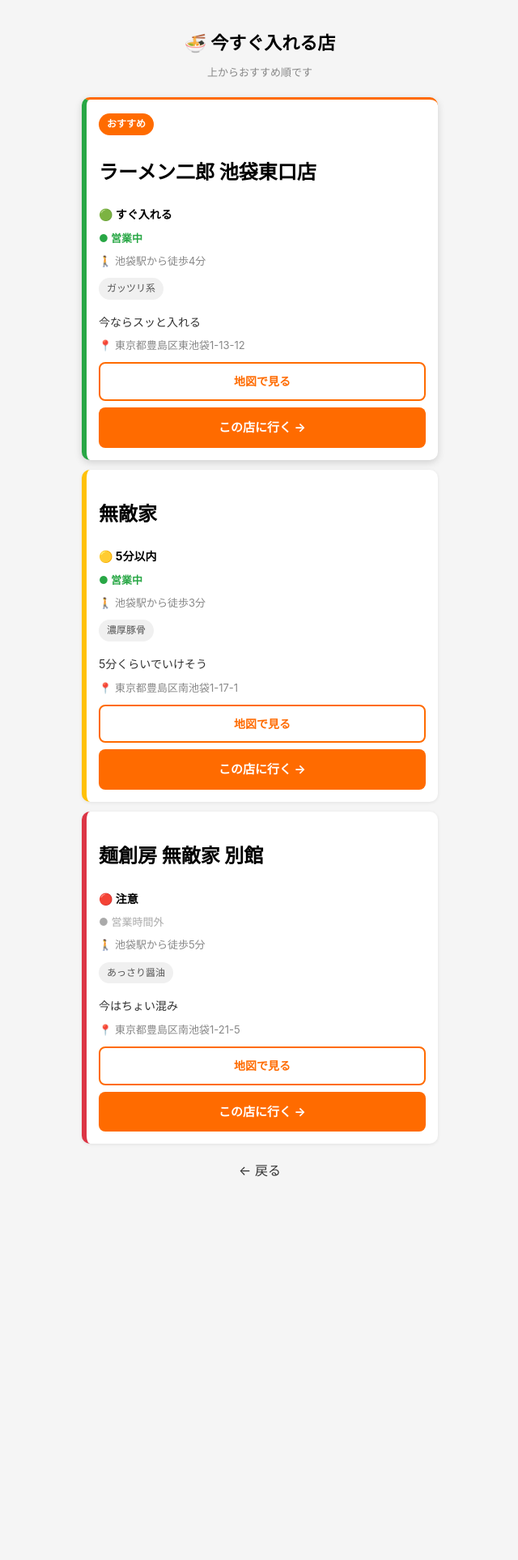
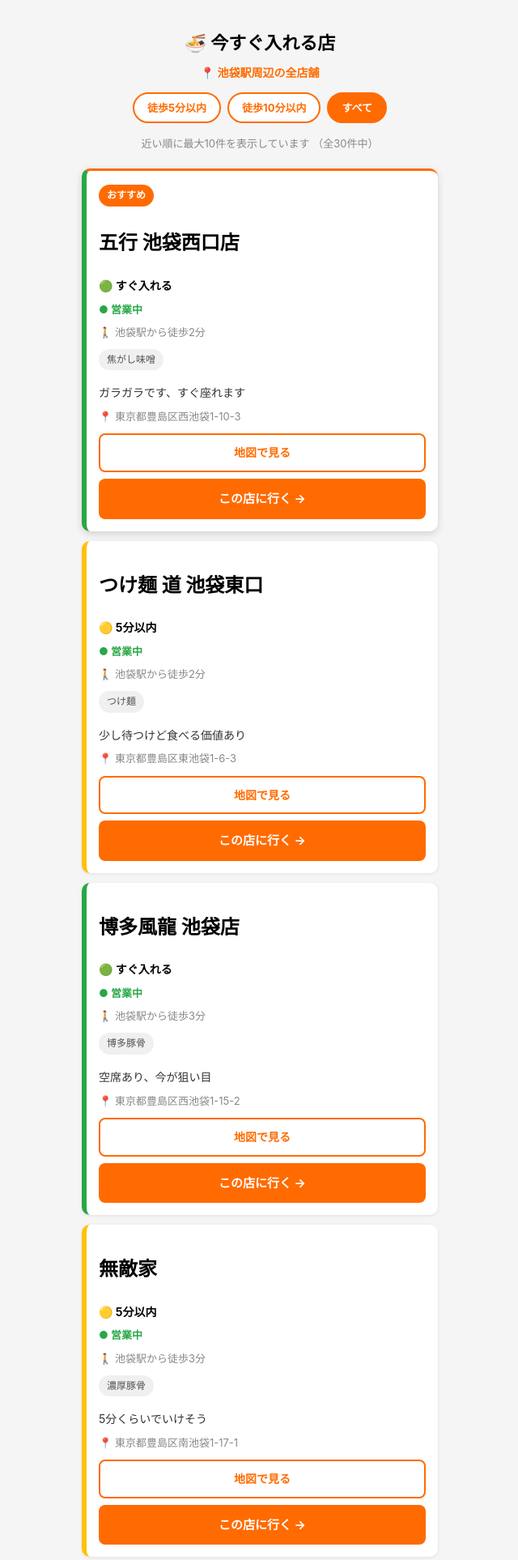
Before and after one commit to gorindo/no-wait-ramen, a Flask app: page /result in a window 1280 px wide. Shown: the top 1926 px of the page at 81% size, without its empty margins (319-959 px from the left). Before the commit the page ends 1453 px from the top, so only its background shows below. Run offline with Flask 3, Linux system fonts and the light colour scheme.

Commit message:
save current state

```diff
--- a/app.py
+++ b/app.py
@@ -1,18 +1,44 @@
-from flask import Flask, render_template
+from flask import Flask, render_template, request
 
 app = Flask(__name__)
 
-# 仮データ（ハードコード）
+# 表示件数の上限（将来的にここを変更するだけで調整可能）
+MAX_DISPLAY = 10
+
+# 仮データ（池袋駅徒歩圏）
 ramen_shops = [
     {
-        "name": "ラーメン二郎 池袋東口店",
+        "name": "五行 池袋西口店",
         "wait_level": "green",
-        "comment": "今ならスッと入れる",
-        "address": "東京都豊島区東池袋1-13-12",
-        "map_url": "https://maps.google.com/?q=ラーメン二郎+池袋東口店",
+        "comment": "ガラガラです、すぐ座れます",
+        "address": "東京都豊島区西池袋1-10-3",
+        "map_url": "https://maps.google.com/?q=五行+池袋西口",
         "is_open": True,
-        "walk_time": "池袋駅から徒歩4分",
-        "tag": "ガッツリ系"
+        "walk_time": "池袋駅から徒歩2分",
+        "walk_minutes": 2,
+        "tag": "焦がし味噌"
+    },
+    {
+        "name": "つけ麺 道 池袋東口",
+        "wait_level": "yellow",
+        "comment": "少し待つけど食べる価値あり",
+        "address": "東京都豊島区東池袋1-6-3",
+        "map_url": "https://maps.google.com/?q=つけ麺+道+池袋東口",
+        "is_open": True,
+        "walk_time": "池袋駅から徒歩2分",
+        "walk_minutes": 2,
+        "tag": "つけ麺"
+    },
+    {
+        "name": "博多風龍 池袋店",
+        "wait_level": "green",
+        "comment": "空席あり、今が狙い目",
+        "address": "東京都豊島区西池袋1-15-2",
+        "map_url": "https://maps.google.com/?q=博多風龍+池袋",
+        "is_open": True,
+        "walk_time": "池袋駅から徒歩3分",
+        "walk_minutes": 3,
+        "tag": "博多豚骨"
     },
     {
         "name": "無敵家",
@@ -22,7 +48,74 @@
         "map_url": "https://maps.google.com/?q=無敵家+池袋",
         "is_open": True,
         "walk_time": "池袋駅から徒歩3分",
+        "walk_minutes": 3,
         "tag": "濃厚豚骨"
+    },
+    {
+        "name": "麺屋 武蔵 池袋店",
+        "wait_level": "red",
+        "comment": "行列あり、20分待ちくらい",
+        "address": "東京都豊島区南池袋1-16-10",
+        "map_url": "https://maps.google.com/?q=麺屋+武蔵+池袋",
+        "is_open": True,
+        "walk_time": "池袋駅から徒歩3分",
+        "walk_minutes": 3,
+        "tag": "濃厚煮干し"
+    },
+    {
+        "name": "ラーメン二郎 池袋東口店",
+        "wait_level": "green",
+        "comment": "今ならスッと入れる",
+        "address": "東京都豊島区東池袋1-13-12",
+        "map_url": "https://maps.google.com/?q=ラーメン二郎+池袋東口店",
+        "is_open": True,
+        "walk_time": "池袋駅から徒歩4分",
+        "walk_minutes": 4,
+        "tag": "ガッツリ系"
+    },
+    {
+        "name": "頑者 池袋店",
+        "wait_level": "yellow",
+        "comment": "数人並んでる、10分くらい",
+        "address": "東京都豊島区東池袋1-12-6",
+        "map_url": "https://maps.google.com/?q=頑者+池袋",
+        "is_open": True,
+        "walk_time": "池袋駅から徒歩4分",
+        "walk_minutes": 4,
+        "tag": "家系"
+    },
+    {
+        "name": "らーめん壱角家 池袋西口店",
+        "wait_level": "yellow",
+        "comment": "カウンター埋まり気味",
+        "address": "東京都豊島区西池袋2-28-7",
+        "map_url": "https://maps.google.com/?q=壱角家+池袋西口",
+        "is_open": True,
+        "walk_time": "池袋駅から徒歩4分",
+        "walk_minutes": 4,
+        "tag": "家系"
+    },
+    {
+        "name": "鷹の目 池袋",
+        "wait_level": "green",
+        "comment": "今すぐ入れます",
+        "address": "東京都豊島区西池袋2-18-4",
+        "map_url": "https://maps.google.com/?q=鷹の目+池袋",
+        "is_open": False,
+        "walk_time": "池袋駅から徒歩5分",
+        "walk_minutes": 5,
+        "tag": "塩ラーメン"
+    },
+    {
+        "name": "らあめん花月嵐 池袋店",
+        "wait_level": "green",
+        "comment": "混んでないです",
+        "address": "東京都豊島区東池袋1-28-5",
+        "map_url": "https://maps.google.com/?q=花月嵐+池袋",
+        "is_open": True,
+        "walk_time": "池袋駅から徒歩5分",
+        "walk_minutes": 5,
+        "tag": "チェーン・味噌"
     },
     {
         "name": "麺創房 無敵家 別館",
@@ -32,17 +125,253 @@
         "map_url": "https://maps.google.com/?q=麺創房+無敵家+別館+池袋",
         "is_open": False,
         "walk_time": "池袋駅から徒歩5分",
+        "walk_minutes": 5,
         "tag": "あっさり醤油"
+    },
+    {
+        "name": "鶏白湯ラーメン 鳥の庄",
+        "wait_level": "green",
+        "comment": "空いてます、すぐ入れます",
+        "address": "東京都豊島区西池袋3-26-5",
+        "map_url": "https://maps.google.com/?q=鶏白湯ラーメン+鳥の庄+池袋",
+        "is_open": True,
+        "walk_time": "池袋駅から徒歩6分",
+        "walk_minutes": 6,
+        "tag": "鶏白湯"
+    },
+    {
+        "name": "東京豚骨拉麺 ばんから 池袋店",
+        "wait_level": "yellow",
+        "comment": "少し待ちあり、回転は普通",
+        "address": "東京都豊島区東池袋1-23-14",
+        "map_url": "https://maps.google.com/?q=ばんから+池袋",
+        "is_open": True,
+        "walk_time": "池袋駅から徒歩6分",
+        "walk_minutes": 6,
+        "tag": "豚骨醤油"
+    },
+    {
+        "name": "麺屋 こころ 池袋",
+        "wait_level": "green",
+        "comment": "すんなり入れました",
+        "address": "東京都豊島区東池袋2-3-7",
+        "map_url": "https://maps.google.com/?q=麺屋+こころ+池袋",
+        "is_open": True,
+        "walk_time": "池袋駅から徒歩6分",
+        "walk_minutes": 6,
+        "tag": "醤油ラーメン"
+    },
+    {
+        "name": "池袋大勝軒",
+        "wait_level": "yellow",
+        "comment": "少し並んでるけど回転早め",
+        "address": "東京都豊島区南池袋2-42-7",
+        "map_url": "https://maps.google.com/?q=池袋大勝軒",
+        "is_open": True,
+        "walk_time": "池袋駅から徒歩7分",
+        "walk_minutes": 7,
+        "tag": "もりそば・つけ麺"
+    },
+    {
+        "name": "麺屋 一燈 池袋",
+        "wait_level": "red",
+        "comment": "大人気、列がのびてます",
+        "address": "東京都豊島区南池袋2-26-7",
+        "map_url": "https://maps.google.com/?q=麺屋+一燈+池袋",
+        "is_open": True,
+        "walk_time": "池袋駅から徒歩8分",
+        "walk_minutes": 8,
+        "tag": "煮干し醤油"
+    },
+    {
+        "name": "凪 煮干しそば 池袋",
+        "wait_level": "red",
+        "comment": "外まで並んでます",
+        "address": "東京都豊島区南池袋2-7-11",
+        "map_url": "https://maps.google.com/?q=凪+煮干しそば+池袋",
+        "is_open": True,
+        "walk_time": "池袋駅から徒歩8分",
+        "walk_minutes": 8,
+        "tag": "煮干し"
+    },
+    {
+        "name": "ソラノイロ 池袋",
+        "wait_level": "green",
+        "comment": "穴場です、すぐ座れます",
+        "address": "東京都豊島区南池袋2-18-5",
+        "map_url": "https://maps.google.com/?q=ソラノイロ+池袋",
+        "is_open": True,
+        "walk_time": "池袋駅から徒歩8分",
+        "walk_minutes": 8,
+        "tag": "ベジ・塩"
+    },
+    {
+        "name": "麺処 花田 池袋店",
+        "wait_level": "green",
+        "comment": "待ちなし、静かです",
+        "address": "東京都豊島区東池袋2-14-3",
+        "map_url": "https://maps.google.com/?q=麺処+花田+池袋",
+        "is_open": True,
+        "walk_time": "池袋駅から徒歩9分",
+        "walk_minutes": 9,
+        "tag": "味噌ラーメン"
+    },
+    {
+        "name": "麺や 七彩 池袋",
+        "wait_level": "yellow",
+        "comment": "少し待ちあり",
+        "address": "東京都豊島区東池袋2-56-3",
+        "map_url": "https://maps.google.com/?q=麺や+七彩+池袋",
+        "is_open": True,
+        "walk_time": "池袋駅から徒歩9分",
+        "walk_minutes": 9,
+        "tag": "手打ち中華そば"
+    },
+    {
+        "name": "中華そば 青葉 池袋",
+        "wait_level": "yellow",
+        "comment": "ほどよく混んでる感じ",
+        "address": "東京都豊島区南池袋3-12-8",
+        "map_url": "https://maps.google.com/?q=中華そば+青葉+池袋",
+        "is_open": True,
+        "walk_time": "池袋駅から徒歩10分",
+        "walk_minutes": 10,
+        "tag": "中華そば"
+    },
+    {
+        "name": "担々麺 吉虎 池袋",
+        "wait_level": "green",
+        "comment": "空いてます",
+        "address": "東京都豊島区西池袋4-5-9",
+        "map_url": "https://maps.google.com/?q=担々麺+吉虎+池袋",
+        "is_open": True,
+        "walk_time": "池袋駅から徒歩11分",
+        "walk_minutes": 11,
+        "tag": "担々麺"
+    },
+    {
+        "name": "とんこつラーメン 天神 池袋",
+        "wait_level": "green",
+        "comment": "ゆったり食べられます",
+        "address": "東京都豊島区東池袋3-8-12",
+        "map_url": "https://maps.google.com/?q=とんこつラーメン+天神+池袋",
+        "is_open": True,
+        "walk_time": "池袋駅から徒歩12分",
+        "walk_minutes": 12,
+        "tag": "博多豚骨"
+    },
+    {
+        "name": "麺屋 龍之介 池袋",
+        "wait_level": "yellow",
+        "comment": "行列が少し出てます",
+        "address": "東京都豊島区南池袋3-24-5",
+        "map_url": "https://maps.google.com/?q=麺屋+龍之介+池袋",
+        "is_open": True,
+        "walk_time": "池袋駅から徒歩12分",
+        "walk_minutes": 12,
+        "tag": "鶏清湯"
+    },
+    {
+        "name": "らーめん 天下一品 池袋東口店",
+        "wait_level": "green",
+        "comment": "スムーズに入れます",
+        "address": "東京都豊島区東池袋1-42-16",
+        "map_url": "https://maps.google.com/?q=天下一品+池袋東口",
+        "is_open": True,
+        "walk_time": "池袋駅から徒歩6分",
+        "walk_minutes": 6,
+        "tag": "こってり"
+    },
+    {
+        "name": "北海道らーめん 札幌や 池袋",
+        "wait_level": "green",
+        "comment": "今なら待たずに入れます",
+        "address": "東京都豊島区西池袋3-30-9",
+        "map_url": "https://maps.google.com/?q=札幌や+池袋",
+        "is_open": True,
+        "walk_time": "池袋駅から徒歩7分",
+        "walk_minutes": 7,
+        "tag": "北海道味噌"
+    },
+    {
+        "name": "黒帯 池袋店",
+        "wait_level": "red",
+        "comment": "人気店、並んでます",
+        "address": "東京都豊島区南池袋1-8-4",
+        "map_url": "https://maps.google.com/?q=黒帯+池袋",
+        "is_open": True,
+        "walk_time": "池袋駅から徒歩5分",
+        "walk_minutes": 5,
+        "tag": "濃厚醤油"
+    },
+    {
+        "name": "塩そば 彩 池袋",
+        "wait_level": "green",
+        "comment": "静かでゆっくり食べられます",
+        "address": "東京都豊島区東池袋2-8-11",
+        "map_url": "https://maps.google.com/?q=塩そば+彩+池袋",
+        "is_open": True,
+        "walk_time": "池袋駅から徒歩9分",
+        "walk_minutes": 9,
+        "tag": "あっさり塩"
+    },
+    {
+        "name": "麺家 うえだ 池袋",
+        "wait_level": "yellow",
+        "comment": "週末は混むけど今は普通",
+        "address": "東京都豊島区西池袋2-42-3",
+        "map_url": "https://maps.google.com/?q=麺家+うえだ+池袋",
+        "is_open": True,
+        "walk_time": "池袋駅から徒歩10分",
+        "walk_minutes": 10,
+        "tag": "煮干し醤油"
+    },
+    {
+        "name": "東池袋大勝軒 本店",
+        "wait_level": "red",
+        "comment": "さすがの本店、行列あり",
+        "address": "東京都豊島区東池袋4-28-3",
+        "map_url": "https://maps.google.com/?q=東池袋大勝軒+本店",
+        "is_open": True,
+        "walk_time": "池袋駅から徒歩13分",
+        "walk_minutes": 13,
+        "tag": "元祖つけ麺"
     }
 ]
+
 
 @app.route("/")
 def index():
     return render_template("index.html")
 
+
 @app.route("/result")
 def result():
-    return render_template("result.html", shops=ramen_shops)
+    max_walk_str = request.args.get("max_walk")
+
+    if max_walk_str and max_walk_str.isdigit():
+        max_walk = int(max_walk_str)
+        filtered = [s for s in ramen_shops if s["walk_minutes"] <= max_walk]
+        filter_label = f"池袋駅から徒歩{max_walk}分以内"
+    else:
+        max_walk = None
+        filtered = ramen_shops
+        filter_label = "池袋駅周辺の全店舗"
+
+    total_count = len(filtered)
+
+    # 表示件数を上限に制限（MAX_DISPLAY を変更するだけで調整可能）
+    displayed = filtered[:MAX_DISPLAY]
+
+    return render_template(
+        "result.html",
+        shops=displayed,
+        filter_label=filter_label,
+        max_walk=max_walk,
+        total_count=total_count,
+        max_display=MAX_DISPLAY
+    )
+
 
 if __name__ == "__main__":
     app.run(host="0.0.0.0", debug=True)
--- a/static/style.css
+++ b/static/style.css
@@ -10,6 +10,7 @@
     font-family: -apple-system, BlinkMacSystemFont, "Helvetica Neue", Arial, sans-serif;
     background-color: #f5f5f5;
     line-height: 1.7;
+    overflow-x: hidden;
 }
 
 /* ===========================
@@ -120,6 +144,42 @@
     margin-bottom: 6px;
 }
 
+.filter-label {
+    font-size: 14px;
+    font-weight: bold;
+    color: #ff6b00;
+    margin: 0 0 12px;
+}
+
+/* フィルタチップ（結果ページ） */
+.filter-nav {
+    display: flex;
+    flex-wrap: wrap;
+    gap: 8px;
+    justify-content: center;
+    margin-bottom: 14px;
+}
+
+.filter-chip {
+    display: inline-block;
+    padding: 6px 16px;
+    font-size: 13px;
+    font-weight: bold;
+    color: #ff6b00;
+    background: #fff;
+    border: 2px solid #ff6b00;
+    border-radius: 50px;
+    text-decoration: none;
+    transition: background 0.15s, color 0.15s;
+    white-space: nowrap;
+}
+
+.filter-chip.active,
+.filter-chip:hover {
+    background: #ff6b00;
+    color: #fff;
+}
+
 .sub-text {
     font-size: 13px;
     color: #888;
--- a/templates/result.html
+++ b/templates/result.html
@@ -10,7 +10,20 @@
 
 <div class="container">
     <h1>🍜 今すぐ入れる店</h1>
-    <p class="sub-text">上からおすすめ順です</p>
+
+    <p class="filter-label">📍 {{ filter_label }}</p>
+
+    <div class="filter-nav">
+        <a href="/result?max_walk=5" class="filter-chip{% if max_walk == 5 %} active{% endif %}">徒歩5分以内</a>
+        <a href="/result?max_walk=10" class="filter-chip{% if max_walk == 10 %} active{% endif %}">徒歩10分以内</a>
+        <a href="/result" class="filter-chip{% if max_walk is none %} active{% endif %}">すべて</a>
+    </div>
+
+    {% if shops %}
+        <p class="sub-text">
+            近い順に最大{{ max_display }}件を表示しています
+            {% if total_count > max_display %}（全{{ total_count }}件中）{% endif %}
+        </p>
 
         {% for shop in shops %}
         <div class="card {{ shop.wait_level }}{% if loop.first %} card-top{% endif %}">
@@ -41,6 +54,9 @@
             <a href="#" class="go-button">この店に行く →</a>
         </div>
         {% endfor %}
+    {% else %}
+        <p class="no-result">この範囲内の店舗が見つかりませんでした。<br>条件を広げて検索してみてください。</p>
+    {% endif %}
 
     <a href="/" class="back-button">← 戻る</a>
 </div>
```
Also changed, not shown: other parts of static/style.css (+31 -8 lines), templates/index.html (+6 -1 lines). Lines whose indentation alone changed are shown as unchanged.
